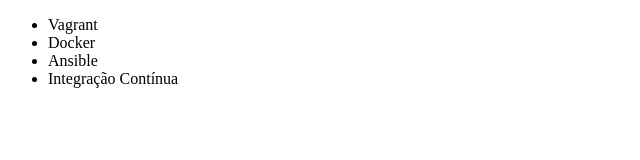
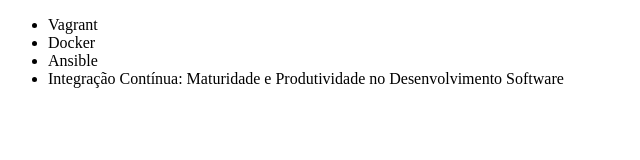
Before and after one commit to BackTestEdu/git-alura2, a plain HTML site: page index.html in a window 1280 px wide. Shown: the whole page, without its empty margins (0-640 px from the left). Drawn offline with Linux system fonts and the light colour scheme.

Commit message:
Renomeando curso de integração continua

```diff
--- a/index.html
+++ b/index.html
@@ -10,7 +10,7 @@
         <li>Vagrant</li>
         <li>Docker</li>
         <li>Ansible</li>
-        <li>Integração Contínua</li>
+        <li>Integração Contínua: Maturidade e Produtividade no Desenvolvimento Software</li>
     </ul>
 
 </body>
```
